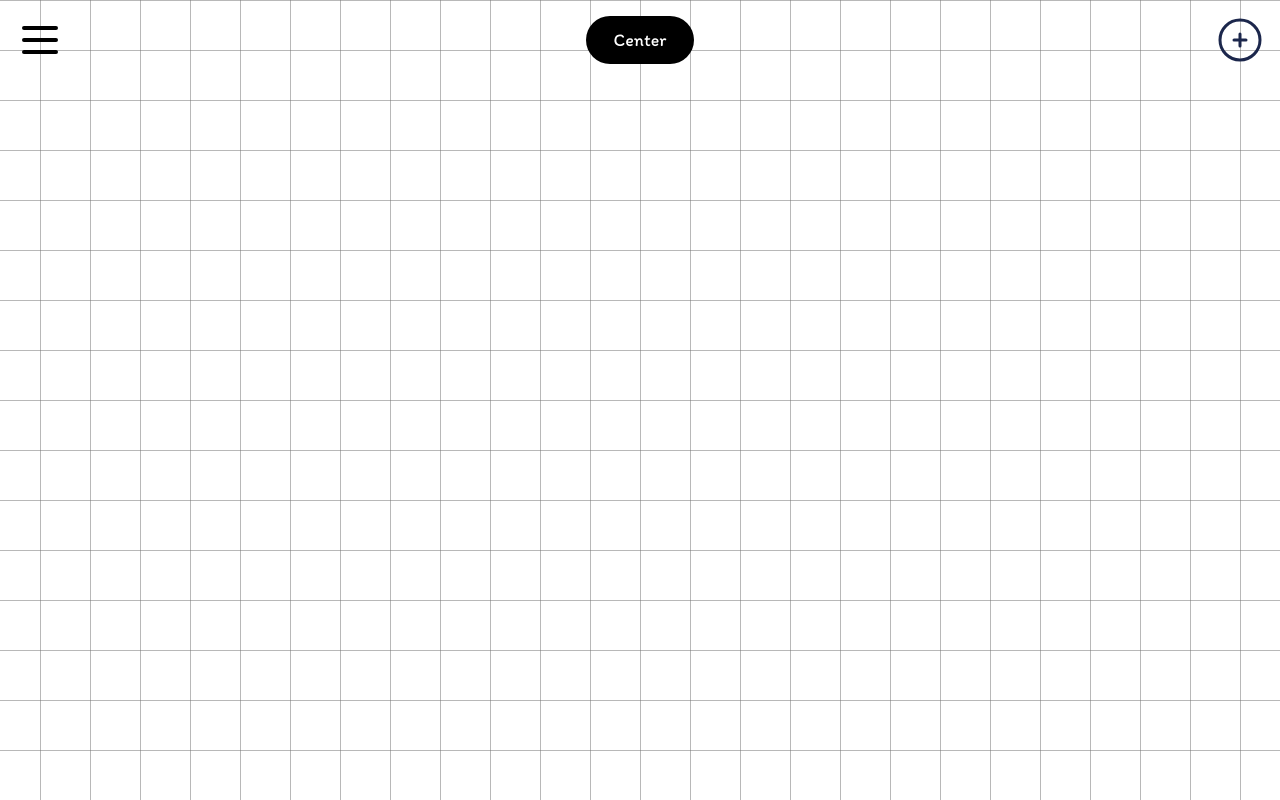
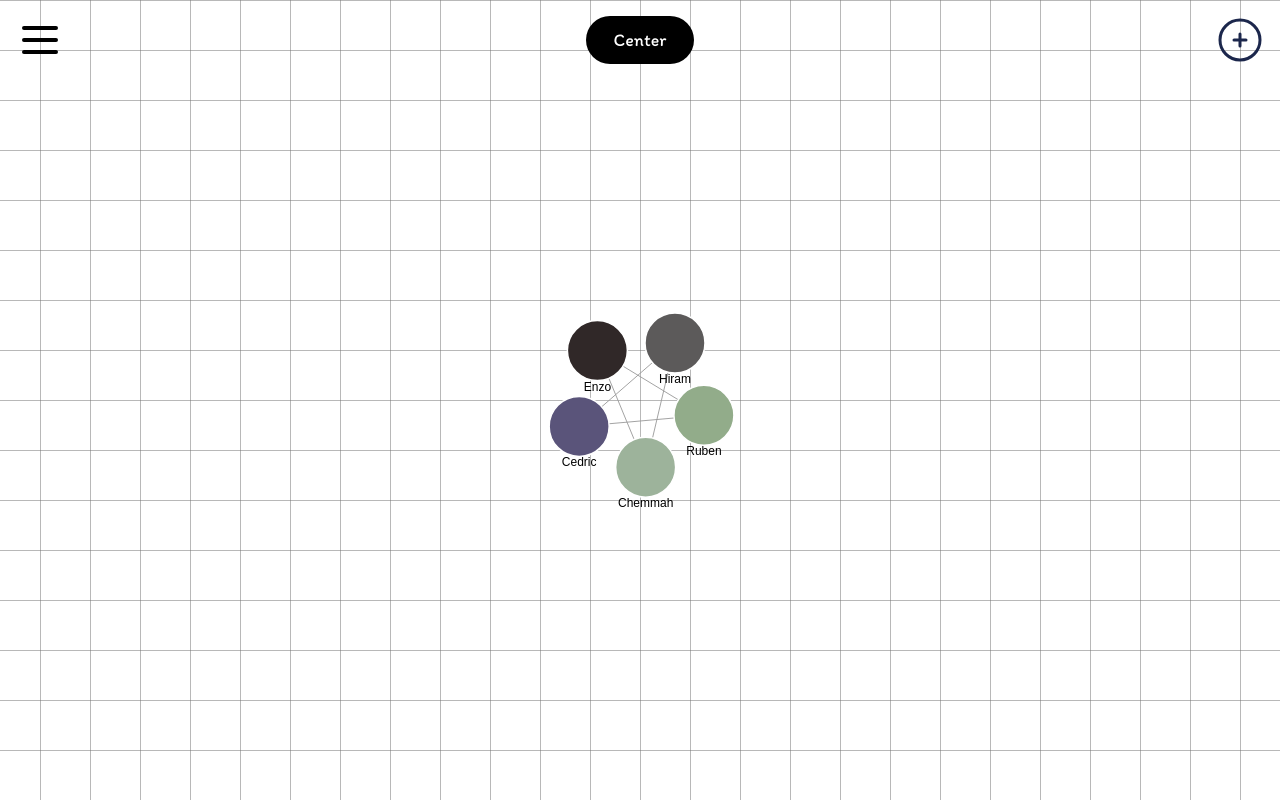
Before and after one commit to CedricMrtz/network-graphs, a Next.js app: page /graph in a window 1280 px wide. Built offline with nearby package versions, Linux system fonts and the light colour scheme; a web font is replaced by a local one.

Commit message:
added default nodes for preview when client enters

```diff
--- a/src/app/graph/page.tsx
+++ b/src/app/graph/page.tsx
@@ -26,7 +26,22 @@ export default function Graph() {
   }
   function Center() { setOffset({ x: 0, y: 0 }) }
 
-  const [graphData, setGraphData] = useState<{ nodes: Node[]; links: Link[] }>({ nodes: [], links: [] })
+  const [graphData, setGraphData] = useState<{ nodes: Node[]; links: Link[] }>({
+    nodes: [
+      { id: "Ruben", group: 1 },
+      { id: "Cedric", group: 1 },
+      { id: "Hiram", group: 1 },
+      { id: "Chemmah", group: 1 },
+      { id: "Enzo", group: 1 },
+    ],
+    links: [
+      { source: "Ruben", target: "Cedric", value: 1 },
+      { source: "Cedric", target: "Hiram", value: 1 },
+      { source: "Hiram", target: "Chemmah", value: 1 },
+      { source: "Chemmah", target: "Enzo", value: 1 },
+      { source: "Enzo", target: "Ruben", value: 1 },
+    ]
+  })
 
   const containerRef = useRef<HTMLDivElement>(null)
   const [dimensions, setDimensions] = useState({ width: 0, height: 0 })
```
